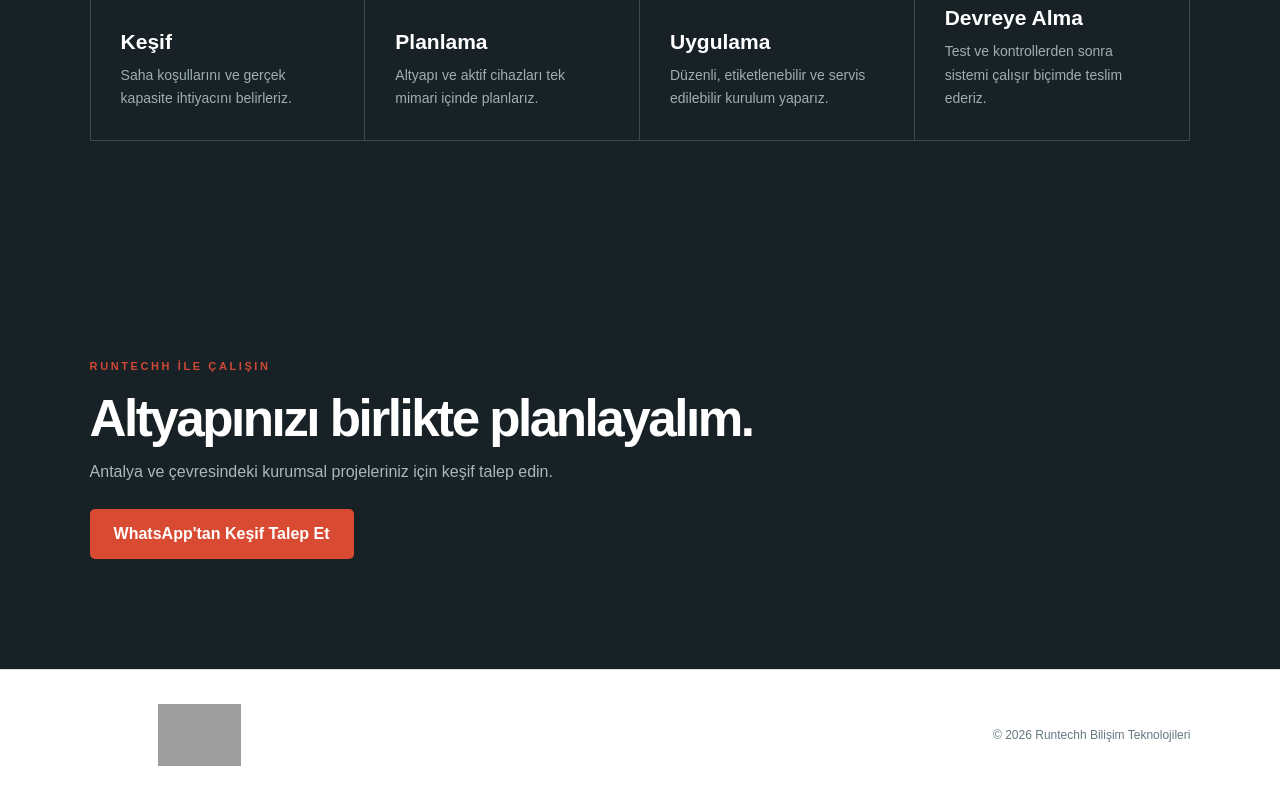
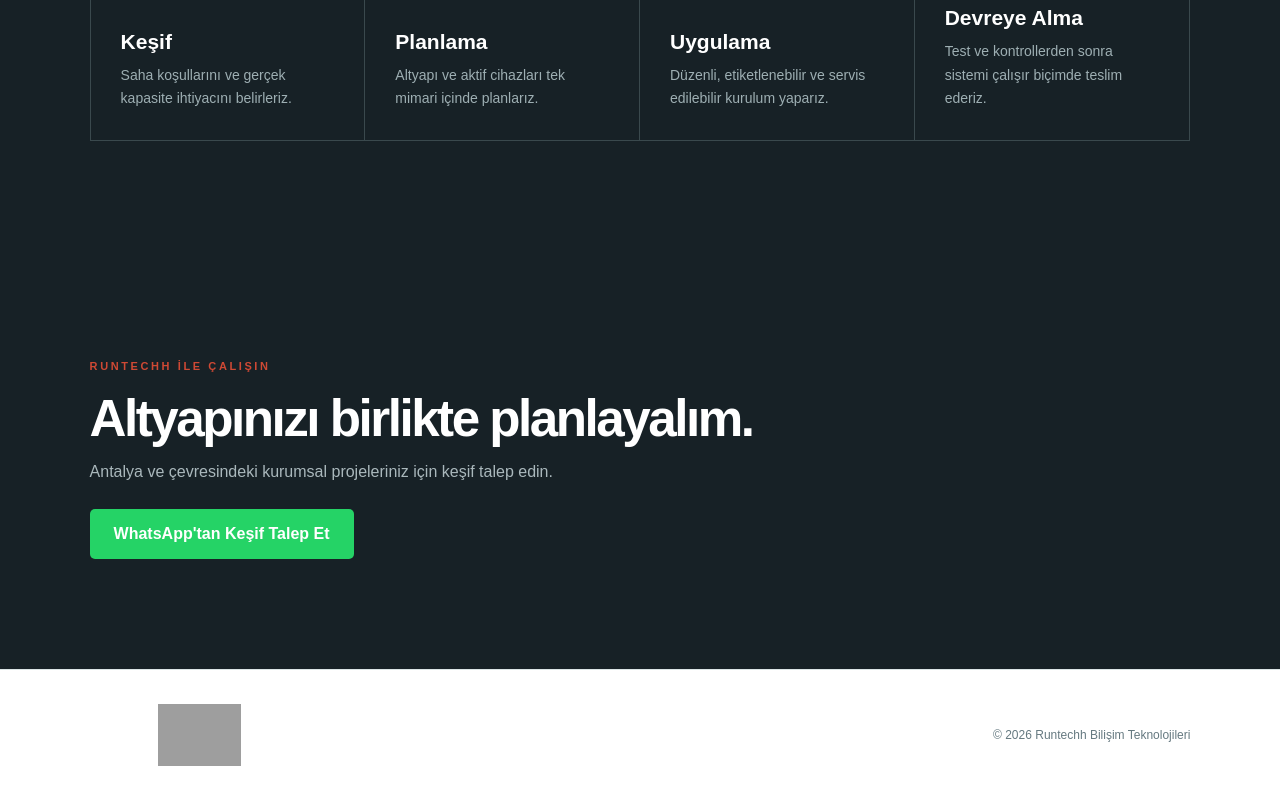
Before and after one commit to Teknoant/runtechh, a Next.js app: page /biz-kimiz in a window 1280 px wide. Shown: the part 2403-3203 px from the top of the page. Built offline with nearby package versions, Linux system fonts and the light colour scheme; grey boxes are pictures that could not be loaded.

Commit message:
Add final CTA and 404 styles

```diff
--- a/app/globals.css
+++ b/app/globals.css
@@ -133,3 +133,6 @@ footer{background:#fff;border-top-color:#dce5e6;color:#657980}footer .brand{colo
  .mobileMenu.isOpen .mobileMenuButton span:nth-child(3){transform:translateY(-6px) rotate(-45deg)}
  .mobileMenuButton span{transition:transform .2s ease,opacity .2s ease}
 }
+
+.whatsappPrimary{background:#25D366!important;color:#fff!important}.whatsappPrimary:hover{background:#1ebe5d!important}
+.notFound{min-height:100vh;display:grid;place-items:center;padding:8vw;background:#f7f9f9}.notFound>div{max-width:850px}.notFound h1{font-size:clamp(54px,7vw,100px);line-height:.94;letter-spacing:-4px;margin:20px 0}.notFound p{color:#657980;font-size:17px;margin-bottom:30px}
```
